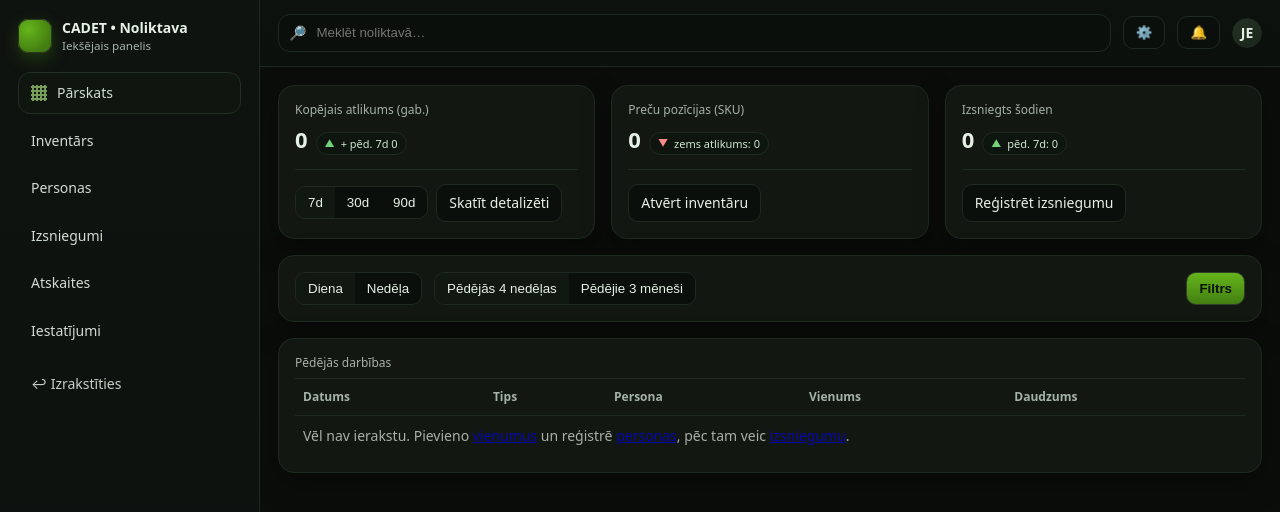
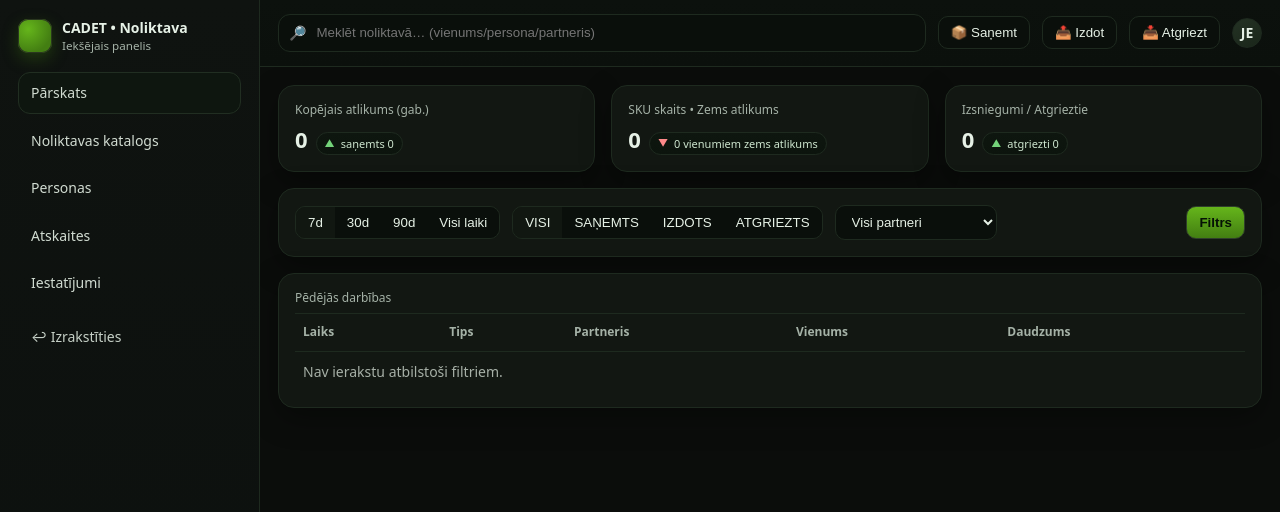
Before and after one commit to JanisEglis/invent, a Next.js app: page / in a window 1280 px wide. Shown: the top 512 px of the page. Built offline with nearby package versions, Linux system fonts and the light colour scheme.

Commit message:
index.tsx

```diff
--- a/pages/index.tsx
+++ b/pages/index.tsx
@@ -1,42 +1,185 @@
 import Link from 'next/link';
 import { useEffect, useMemo, useState } from 'react';
 
-type Item   = { id:string; nosaukums:string; skaits:number; vieniba:string; vieta:string };
-type Person = { id:string; vards:string;   uzvards:string;   tips:string };
-type Issue  = { id:string; personId:string; itemId:string; qty:number; ts:number };
+/** ====== Datu tipi ====== */
+type Item   = { id:string; nosaukums:string; skaits:number; vieniba:string; vieta:string; minAtlikums?:number };
+type Person = { id:string; vards:string; uzvards:string; tips:'Jaunsargs'|'Instruktors'|'Cits' };
+type MoveKind = 'SAŅEMTS'|'IZDOTS'|'ATGRIEZTS';
+type PartnerType =
+  | 'JAUNSARDZES_CENTRS'
+  | 'VALIC'
+  | 'INSTRUKTORS'
+  | 'JAUNSARGS'
+  | 'CITS';
 
+type Move = {
+  id:string; ts:number;
+  kind:MoveKind;
+  itemId:string; qty:number;
+  partnerType:PartnerType;
+  personId?:string;         // ja izsniegts/atgriezts personai
+  partnerName?:string;      // ja CITS vai brīvs teksts (piem., vienības nosaukums)
+};
+
+const K_ITEMS='inventars';      // no /inventars lapas
+const K_PERSONS='personas';     // no /personas lapas
+const K_MOVES='darbibas';       // šeit glabāsim visus notikumus
+
+/** ====== Palīgi ====== */
+const uid = () => (typeof crypto!=='undefined' && 'randomUUID' in crypto) ? crypto.randomUUID() : Math.random().toString(36).slice(2);
+const nowTs = () => Date.now();
+
+function useLocal<T>(key:string, def:T){
+  const [val,setVal]=useState<T>(def);
+  useEffect(()=>{ if(typeof window==='undefined')return;
+    const r=localStorage.getItem(key); if(r) setVal(JSON.parse(r));
+  },[key]);
+  useEffect(()=>{ if(typeof window==='undefined')return;
+    localStorage.setItem(key, JSON.stringify(val));
+  },[key,val]);
+  return [val,setVal] as const;
+}
+
+/** ====== Modālais logs ====== */
+function Modal(props:{title:string; onClose:()=>void; children:React.ReactNode}){
+  return (
+    <div style={{position:'fixed',inset:0,background:'rgba(0,0,0,.55)',display:'grid',placeItems:'center',zIndex:50}}>
+      <div className="card cols-6" style={{maxWidth:720,width:'min(92vw,720px)'}}>
+        <div style={{display:'flex',justifyContent:'space-between',alignItems:'center',marginBottom:8}}>
+          <h3 style={{margin:0}}>{props.title}</h3>
+          <button className="btn" onClick={props.onClose}>✕</button>
+        </div>
+        <div className="hr" />
+        {props.children}
+      </div>
+    </div>
+  );
+}
+
+/** ====== Galvenais panelis ====== */
 export default function Dashboard(){
-  // ─── Ielādējam demo datus no localStorage (te darbojas ar tavām /inventars, /personas, /izsniegumi lapām) ───
-  const [inv, setInv]   = useState<Item[]>([]);
-  const [per, setPer]   = useState<Person[]>([]);
-  const [log, setLog]   = useState<Issue[]>([]);
-  const [period, setPeriod] = useState<'daily'|'weekly'>('daily');
-  const LOW = 3; // zema atlikuma robeža
+  // Dati
+  const [inv, setInv]     = useLocal<Item[]>(K_ITEMS, []);
+  const [per, setPer]     = useLocal<Person[]>(K_PERSONS, []);
+  const [moves, setMoves] = useLocal<Move[]>(K_MOVES, []);
 
-  useEffect(()=>{
-    if (typeof window === 'undefined') return;
-    const i = localStorage.getItem('inventars');   if(i) setInv(JSON.parse(i));
-    const p = localStorage.getItem('personas');    if(p) setPer(JSON.parse(p));
-    const l = localStorage.getItem('izsniegumi');  if(l) setLog(JSON.parse(l));
-  },[]);
+  // Filtri
+  const [range, setRange] = useState<'7d'|'30d'|'90d'|'all'>('7d');
+  const [kindF, setKindF] = useState<MoveKind | 'VISI'>('VISI');
+  const [partnerF, setPartnerF] = useState<PartnerType | 'VISI'>('VISI');
+  const [q, setQ] = useState('');
 
-  // ─── KPI aprēķini ───
-  const now = new Date();
-  const startOfToday = new Date(now.getFullYear(), now.getMonth(), now.getDate()).getTime();
-  const last7 = now.getTime() - 7*24*60*60*1000;
+  // UI—ātrās darbības
+  const [showRecv, setShowRecv] = useState(false);
+  const [showIssue, setShowIssue] = useState(false);
+  const [showReturn, setShowReturn] = useState(false);
 
+  // KPI
+  const totalQty  = inv.reduce((a,b)=>a+(Number(b.skaits)||0),0);
   const totalSKU  = inv.length;
-  const totalQty  = inv.reduce((a,b)=>a+(Number(b.skaits)||0),0);
-  const lowStock  = inv.filter(x => (Number(x.skaits)||0) <= LOW).length;
-  const issuedTodayQty = log.filter(e=>e.ts>=startOfToday).reduce((a,b)=>a+b.qty,0);
-  const issued7dQty    = log.filter(e=>e.ts>=last7).reduce((a,b)=>a+b.qty,0);
+  const lowBound  = (it:Item)=> it.minAtlikums ?? 3;
+  const lowCount  = inv.filter(x => (Number(x.skaits)||0) <= lowBound(x)).length;
 
-  const recent = useMemo(()=>log.slice().sort((a,b)=>b.ts-a.ts).slice(0,10),[log]);
-  const pName  = (id:string)=>{ const p = per.find(x=>x.id===id); return p ? `${p.vards} ${p.uzvards}` : '—'; };
-  const iName  = (id:string)=>{ const i = inv.find(x=>x.id===id); return i ? i.nosaukums : '—'; };
+  // Filtrēšana
+  const fromTs = useMemo(()=>{
+    const d = { '7d':7, '30d':30, '90d':90 } as const;
+    return range==='all' ? 0 : (Date.now() - d[range]*24*60*60*1000);
+  },[range]);
 
-  const fmtDate = (ts:number) => new Date(ts).toLocaleString('lv-LV');
+  const filtered = useMemo(()=>{
+    const match = (s:string) => s.toLowerCase().includes(q.toLowerCase().trim());
+    return moves
+      .filter(m => m.ts >= fromTs)
+      .filter(m => kindF==='VISI' ? true : m.kind===kindF)
+      .filter(m => partnerF==='VISI' ? true : m.partnerType===partnerF)
+      .filter(m => {
+        if(!q.trim()) return true;
+        const item = inv.find(i=>i.id===m.itemId);
+        const person = m.personId ? per.find(p=>p.id===m.personId) : null;
+        const hay = [
+          item?.nosaukums || '',
+          person ? `${person.vards} ${person.uzvards}` : '',
+          m.partnerName || '',
+          m.partnerType.replaceAll('_',' ')
+        ].join(' ');
+        return match(hay);
+      })
+      .sort((a,b)=>b.ts-a.ts)
+      .slice(0,20);
+  },[moves,inv,per,fromTs,kindF,partnerF,q]);
 
+  const sumQty = (k:MoveKind) => moves.filter(m=>m.kind===k && m.ts>=fromTs).reduce((a,b)=>a+b.qty,0);
+
+  // ===== Darbības (mutācijas) =====
+  function mutateStock(itemId:string, delta:number){
+    setInv(prev => prev.map(it => it.id===itemId ? {...it, skaits: Math.max(0, (Number(it.skaits)||0) + delta)} : it));
+  }
+
+  function addMove(m:Move){
+    setMoves(prev => [...prev, m]);
+  }
+
+  // ===== Formu stāvokļi =====
+  const [recv, setRecv] = useState<{itemId:string; qty:number; partnerType:PartnerType; partnerName?:string}>({
+    itemId:'', qty:1, partnerType:'JAUNSARDZES_CENTRS', partnerName:''
+  });
+
+  const [iss, setIss] = useState<{itemId:string; qty:number; partnerType:PartnerType; personId?:string; partnerName?:string}>({
+    itemId:'', qty:1, partnerType:'JAUNSARGS', personId:'', partnerName:''
+  });
+
+  const [ret, setRet] = useState<{itemId:string; qty:number; partnerType:PartnerType; personId?:string; partnerName?:string}>({
+    itemId:'', qty:1, partnerType:'JAUNSARGS', personId:'', partnerName:''
+  });
+
+  // ===== Iesniegumi =====
+  const handleRecv = ()=>{
+    if(!recv.itemId || recv.qty<=0) return;
+    mutateStock(recv.itemId, +recv.qty);
+    addMove({ id:uid(), ts:nowTs(), kind:'SAŅEMTS', itemId:recv.itemId, qty:+recv.qty, partnerType:recv.partnerType, partnerName:recv.partnerName?.trim() || undefined });
+    setShowRecv(false);
+  };
+
+  const handleIssue = ()=>{
+    if(!iss.itemId || iss.qty<=0) return;
+    const item = inv.find(i=>i.id===iss.itemId);
+    if(!item) return;
+    if((item.skaits||0) < iss.qty){ alert('Nepietiek krājumu.'); return; }
+    mutateStock(iss.itemId, -iss.qty);
+    addMove({
+      id:uid(), ts:nowTs(), kind:'IZDOTS', itemId:iss.itemId, qty:+iss.qty,
+      partnerType:iss.partnerType,
+      personId: iss.partnerType==='INSTRUKTORS' || iss.partnerType==='JAUNSARGS' ? (iss.personId||undefined) : undefined,
+      partnerName: iss.partnerType==='CITS' ? (iss.partnerName?.trim() || undefined) : undefined
+    });
+    setShowIssue(false);
+  };
+
+  const handleReturn = ()=>{
+    if(!ret.itemId || ret.qty<=0) return;
+    mutateStock(ret.itemId, +ret.qty);
+    addMove({
+      id:uid(), ts:nowTs(), kind:'ATGRIEZTS', itemId:ret.itemId, qty:+ret.qty,
+      partnerType:ret.partnerType,
+      personId: ret.partnerType==='INSTRUKTORS' || ret.partnerType==='JAUNSARGS' ? (ret.personId||undefined) : undefined,
+      partnerName: ret.partnerType==='CITS' ? (ret.partnerName?.trim() || undefined) : undefined
+    });
+    setShowReturn(false);
+  };
+
+  // ===== Palīgfunkcijas displejam =====
+  const pName  = (id?:string)=> id ? (per.find(x=>x.id===id) ? `${per.find(x=>x.id===id)!.vards} ${per.find(x=>x.id===id)!.uzvards}` : '—') : '—';
+  const iName  = (id:string)=> inv.find(x=>x.id===id)?.nosaukums || '—';
+  const fmt    = (ts:number)=> new Date(ts).toLocaleString('lv-LV');
+  const ptLabel:Record<PartnerType,string> = {
+    JAUNSARDZES_CENTRS:'Jaunsardzes centrs',
+    VALIC:'VALIC',
+    INSTRUKTORS:'Instruktors',
+    JAUNSARGS:'Jaunsargs',
+    CITS:'Cits'
+  };
+
+  // ====== UI ======
   return (
     <div className="layout">
       {/* Sidebar */}
@@ -48,12 +191,10 @@ export default function Dashboard(){
             <small>Iekšējais panelis</small>
           </div>
         </div>
-
         <nav className="nav">
-          <Link href="/" className="active"><span className="icon dots" /> Pārskats</Link>
-          <Link href="/inventars">Inventārs</Link>
+          <Link href="/" className="active">Pārskats</Link>
+          <Link href="/inventars">Noliktavas katalogs</Link>
           <Link href="/personas">Personas</Link>
-          <Link href="/izsniegumi">Izsniegumi</Link>
           <a href="#" onClick={e=>e.preventDefault()}>Atskaites</a>
           <a href="#" onClick={e=>e.preventDefault()}>Iestatījumi</a>
           <a href="/api/logout" style={{marginTop:6,opacity:.85}}>↩ Izrakstīties</a>
@@ -66,57 +207,37 @@ export default function Dashboard(){
         <div className="topbar">
           <div className="search">
             <span>🔎</span>
-            <input placeholder="Meklēt noliktavā…" />
+            <input placeholder="Meklēt noliktavā… (vienums/persona/partneris)" value={q} onChange={e=>setQ(e.target.value)} />
           </div>
-          <button className="btn" title="Iestatījumi">⚙️</button>
-          <button className="btn" title="Paziņojumi">🔔</button>
+          <button className="btn" onClick={()=>setShowRecv(true)}>📦 Saņemt</button>
+          <button className="btn" onClick={()=>setShowIssue(true)}>📤 Izdot</button>
+          <button className="btn" onClick={()=>setShowReturn(true)}>📥 Atgriezt</button>
           <div className="avatar">JE</div>
         </div>
 
         {/* Content */}
         <div className="container">
           <div className="cards">
-            {/* Kopējais atlikums (gab.) */}
+            {/* KPI */}
             <div className="card cols-4">
               <div className="label">Kopējais atlikums (gab.)</div>
               <div className="kpi">
                 <div className="value">{totalQty.toLocaleString('lv-LV')}</div>
-                <span className="pill up">+ pēd. 7d {issued7dQty.toLocaleString('lv-LV')}</span>
-              </div>
-              <div className="hr" />
-              <div className="actions">
-                <div className="segment" role="tablist" aria-label="prognoze">
-                  <button className="active">7d</button>
-                  <button>30d</button>
-                  <button>90d</button>
-                </div>
-                <Link className="btn" href="/inventars">Skatīt detalizēti</Link>
+                <span className="pill up">saņemts {sumQty('SAŅEMTS')}</span>
               </div>
             </div>
-
-            {/* SKU skaits un zemais atlikums */}
             <div className="card cols-4">
-              <div className="label">Preču pozīcijas (SKU)</div>
+              <div className="label">SKU skaits • Zems atlikums</div>
               <div className="kpi">
                 <div className="value">{totalSKU}</div>
-                <span className="pill down">zems atlikums: {lowStock}</span>
-              </div>
-              <div className="hr" />
-              <div className="actions">
-                <Link href="/inventars" className="btn">Atvērt inventāru</Link>
+                <span className="pill down">{lowCount} vienumiem zems atlikums</span>
               </div>
             </div>
-
-            {/* Izsniegts šodien */}
             <div className="card cols-4">
-              <div className="label">Izsniegts šodien</div>
+              <div className="label">Izsniegumi / Atgrieztie</div>
               <div className="kpi">
-                <div className="value">{issuedTodayQty}</div>
-                <span className="pill up">pēd. 7d: {issued7dQty}</span>
-              </div>
-              <div className="hr" />
-              <div className="actions">
-                <Link href="/izsniegumi" className="btn">Reģistrēt izsniegumu</Link>
+                <div className="value">{sumQty('IZDOTS')}</div>
+                <span className="pill up">atgriezti {sumQty('ATGRIEZTS')}</span>
               </div>
             </div>
 
@@ -124,13 +245,29 @@ export default function Dashboard(){
             <div className="card cols-12" style={{display:'flex',justifyContent:'space-between',alignItems:'center'}}>
               <div className="actions" style={{gap:12}}>
                 <div className="segment" role="tablist" aria-label="periods">
-                  <button className={period==='daily'?'active':''}  onClick={()=>setPeriod('daily')}>Diena</button>
-                  <button className={period==='weekly'?'active':''} onClick={()=>setPeriod('weekly')}>Nedēļa</button>
+                  {(['7d','30d','90d','all'] as const).map(v=>
+                    <button key={v} className={range===v?'active':''} onClick={()=>setRange(v)}>
+                      {v==='all'?'Visi laiki':v}
+                    </button>
+                  )}
                 </div>
-                <div className="segment" role="tablist" aria-label="range">
-                  <button className="active">Pēdējās 4 nedēļas</button>
-                  <button>Pēdējie 3 mēneši</button>
+                <div className="segment" role="tablist" aria-label="kategorija">
+                  {(['VISI','SAŅEMTS','IZDOTS','ATGRIEZTS'] as const).map(v=>
+                    <button key={v} className={kindF===v?'active':''} onClick={()=>setKindF(v as any)}>{v}</button>
+                  )}
                 </div>
+                <select
+                  value={partnerF}
+                  onChange={e=>setPartnerF(e.target.value as PartnerType|'VISI')}
+                  style={{background:'#0a0f0b',border:'1px solid var(--border)',color:'var(--text)',borderRadius:10,padding:'8px 12px'}}
+                >
+                  <option value="VISI">Visi partneri</option>
+                  <option value="JAUNSARDZES_CENTRS">Jaunsardzes centrs</option>
+                  <option value="VALIC">VALIC</option>
+                  <option value="INSTRUKTORS">Instruktors</option>
+                  <option value="JAUNSARGS">Jaunsargs</option>
+                  <option value="CITS">Cits</option>
+                </select>
               </div>
               <button className="btn primary">Filtrs</button>
             </div>
@@ -140,26 +277,101 @@ export default function Dashboard(){
               <div className="label">Pēdējās darbības</div>
               <table className="table">
                 <thead>
-                  <tr><th>Datums</th><th>Tips</th><th>Persona</th><th>Vienums</th><th>Daudzums</th></tr>
+                  <tr><th>Laiks</th><th>Tips</th><th>Partneris</th><th>Vienums</th><th>Daudzums</th></tr>
                 </thead>
                 <tbody>
-                  {recent.length ? recent.map(e=>(
-                    <tr key={e.id}>
-                      <td>{fmtDate(e.ts)}</td>
-                      <td>Izsniegts</td>
-                      <td>{pName(e.personId)}</td>
-                      <td>{iName(e.itemId)}</td>
-                      <td>{e.qty}</td>
+                  {filtered.length ? filtered.map(m=>(
+                    <tr key={m.id}>
+                      <td>{fmt(m.ts)}</td>
+                      <td>{m.kind}</td>
+                      <td>
+                        {m.personId ? pName(m.personId) : (m.partnerName || ptLabel[m.partnerType])}
+                      </td>
+                      <td>{iName(m.itemId)}</td>
+                      <td>{m.qty}</td>
                     </tr>
-                  )) : (
-                    <tr><td colSpan={5} style={{opacity:.7}}>Vēl nav ierakstu. Pievieno <Link href="/inventars">vienumus</Link> un reģistrē <Link href="/personas">personas</Link>, pēc tam veic <Link href="/izsniegumi">izsniegumu</Link>.</td></tr>
-                  )}
+                  )) : <tr><td colSpan={5} style={{opacity:.7}}>Nav ierakstu atbilstoši filtriem.</td></tr>}
                 </tbody>
               </table>
             </div>
           </div>
         </div>
       </section>
+
+      {/* ===== Modālie logi: Saņemt / Izdot / Atgriezt ===== */}
+      {showRecv && (
+        <Modal title="Saņemt noliktavā" onClose={()=>setShowRecv(false)}>
+          <div style={{display:'grid',gap:10,gridTemplateColumns:'2fr 1fr'}}>
+            <select value={recv.itemId} onChange={e=>setRecv({...recv,itemId:e.target.value})}>
+              <option value="">— Izvēlies vienumu —</option>
+              {inv.map(i=><option key={i.id} value={i.id}>{i.nosaukums}</option>)}
+            </select>
+            <input type="number" min={1} value={recv.qty} onChange={e=>setRecv({...recv,qty:Number(e.target.value)})} placeholder="Daudzums" />
+            <select value={recv.partnerType} onChange={e=>setRecv({...recv,partnerType:e.target.value as PartnerType})}>
+              <option value="JAUNSARDZES_CENTRS">Jaunsardzes centrs</option>
+              <option value="VALIC">VALIC</option>
+              <option value="CITS">Cits</option>
+            </select>
+            <input placeholder="Partnera nosaukums (ja Cits)" value={recv.partnerName} onChange={e=>setRecv({...recv, partnerName:e.target.value})}/>
+          </div>
+          <div className="hr" />
+          <div className="actions"><button className="btn primary" onClick={handleRecv}>Apstiprināt</button></div>
+        </Modal>
+      )}
+
+      {showIssue && (
+        <Modal title="Izdot no noliktavas" onClose={()=>setShowIssue(false)}>
+          <div style={{display:'grid',gap:10,gridTemplateColumns:'2fr 1fr'}}>
+            <select value={iss.itemId} onChange={e=>setIss({...iss,itemId:e.target.value})}>
+              <option value="">— Izvēlies vienumu —</option>
+              {inv.map(i=><option key={i.id} value={i.id}>{i.nosaukums} (pieejams: {i.skaits})</option>)}
+            </select>
+            <input type="number" min={1} value={iss.qty} onChange={e=>setIss({...iss,qty:Number(e.target.value)})} placeholder="Daudzums" />
+            <select value={iss.partnerType} onChange={e=>setIss({...iss,partnerType:e.target.value as PartnerType})}>
+              <option value="JAUNSARGS">Jaunsargs</option>
+              <option value="INSTRUKTORS">Instruktors</option>
+              <option value="CITS">Cits</option>
+            </select>
+            {(iss.partnerType==='JAUNSARGS' || iss.partnerType==='INSTRUKTORS') ? (
+              <select value={iss.personId} onChange={e=>setIss({...iss,personId:e.target.value})}>
+                <option value="">— Persona —</option>
+                {per.map(p=><option key={p.id} value={p.id}>{p.vards} {p.uzvards}</option>)}
+              </select>
+            ) : (
+              <input placeholder="Saņēmējs (ja Cits)" value={iss.partnerName} onChange={e=>setIss({...iss, partnerName:e.target.value})}/>
+            )}
+          </div>
+          <div className="hr" />
+          <div className="actions"><button className="btn primary" onClick={handleIssue}>Apstiprināt</button></div>
+        </Modal>
+      )}
+
+      {showReturn && (
+        <Modal title="Atgriešana noliktavā" onClose={()=>setShowReturn(false)}>
+          <div style={{display:'grid',gap:10,gridTemplateColumns:'2fr 1fr'}}>
+            <select value={ret.itemId} onChange={e=>setRet({...ret,itemId:e.target.value})}>
+              <option value="">— Izvēlies vienumu —</option>
+              {inv.map(i=><option key={i.id} value={i.id}>{i.nosaukums}</option>)}
+            </select>
+            <input type="number" min={1} value={ret.qty} onChange={e=>setRet({...ret,qty:Number(e.target.value)})} placeholder="Daudzums" />
+            <select value={ret.partnerType} onChange={e=>setRet({...ret,partnerType:e.target.value as PartnerType})}>
+              <option value="JAUNSARGS">Jaunsargs</option>
+              <option value="INSTRUKTORS">Instruktors</option>
+              <option value="CITS">Cits</option>
+            </select>
+            {(ret.partnerType==='JAUNSARGS' || ret.partnerType==='INSTRUKTORS') ? (
+              <select value={ret.personId} onChange={e=>setRet({...ret,personId:e.target.value})}>
+                <option value="">— Persona —</option>
+                {per.map(p=><option key={p.id} value={p.id}>{p.vards} {p.uzvards}</option>)}
+              </select>
+            ) : (
+              <input placeholder="Atdevējs (ja Cits)" value={ret.partnerName} onChange={e=>setRet({...ret,partnerName:e.target.value})}/>
+            )}
+          </div>
+          <div className="hr" />
+          <div className="actions"><button className="btn primary" onClick={handleReturn}>Apstiprināt</button></div>
+        </Modal>
+      )}
     </div>
   );
 }
```
